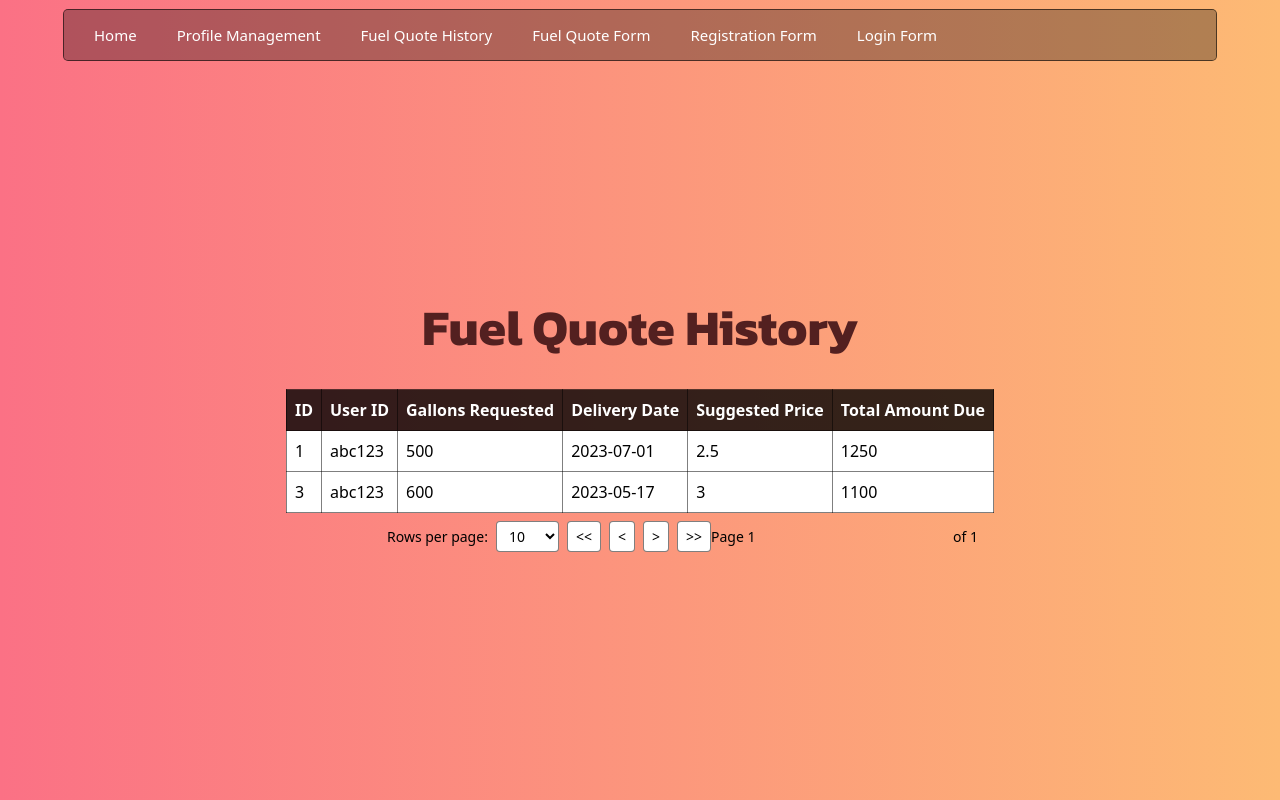
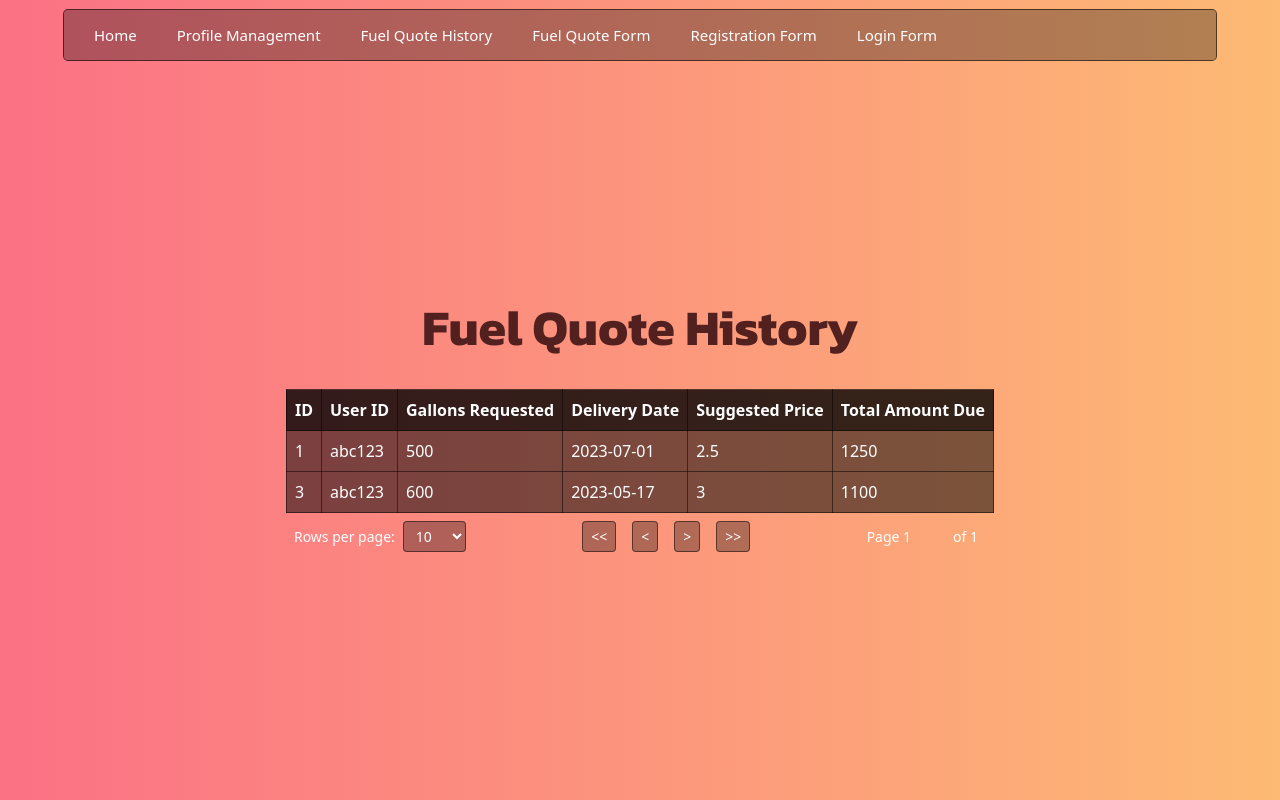
Before and after one commit to zamorakps/project_flash_fuel, a React (Vite) app: page /FuelQuoteHistory in a window 1280 px wide. Built offline with nearby package versions, Linux system fonts and the light colour scheme.

Commit message:
Updated table styling

```diff
--- a/src/routes/FuelQuoteHistoryPage.jsx
+++ b/src/routes/FuelQuoteHistoryPage.jsx
@@ -148,12 +148,11 @@ const FuelQuoteHistoryPage = () => {
             <option value={100}>100</option>
           </select>
         </div>
-        <div>
+        <div className="PaginationButtonsContainer"> {/* Add new wrapper div with new class */}
     <button
       onClick={() => handleChangePage(null, 0)}
       disabled={page === 0}
-            className="TablePaginationButton"
-          >
+      className="TablePaginationButton">
       {'<<'}
     </button>
     <button
@@ -177,6 +176,8 @@ const FuelQuoteHistoryPage = () => {
     >
       {'>>'}
     </button>
+  </div>
+          <div>
           <span>
             Page{' '}
             <input
@@ -186,8 +187,8 @@ const FuelQuoteHistoryPage = () => {
                 const newPage = event.target.value ? Number(event.target.value) - 1 : 0;
                 handleChangePage(null, newPage);
               }}
-              className="TablePaginationInput"
-            />{' '}
+              className="TablePaginationInput PageInput"
+            />
             of {pageCount}
           </span>
         </div>
--- a/src/styles/FuelQuoteHistoryPageStyles.css
+++ b/src/styles/FuelQuoteHistoryPageStyles.css
@@ -1,3 +1,4 @@
+/*
 input,
 textarea,
 button {
@@ -135,3 +136,175 @@ button {
   box-shadow: 0 0 0 2px var(--black-a1);
   outline: none;
 }
+*/
+@import '@radix-ui/colors/black-alpha.css';
+@import '@radix-ui/colors/violet.css';
+@import '@radix-ui/colors/mauve.css';
+@tailwind base;
+@tailwind components;
+@tailwind utilities;
+@tailwind variants;
+
+/* reset */
+input,
+textarea,
+button {
+  all: unset;
+  box-sizing: border-box;
+}
+
+.container {
+  max-width: 100%;
+  margin-left: auto;
+  margin-right: auto;
+  padding-left: 1rem;
+  padding-right: 1rem;
+}
+
+.TableContainer {
+  width: 100%;
+  margin-bottom: 1rem;
+}
+
+.Table {
+  width: 100%;
+  border-collapse: collapse;
+  background-color: var(--black-a5);
+}
+
+.Table thead {
+  background-color: var(--black-a9);
+  color: white;
+}
+
+.Table tbody {
+  background-color: var(--black-a5);
+  color: white;
+}
+
+.Table tr:hover {
+  background-color: var(--black-a1);
+}
+
+.TableCell {
+  padding: 0.5rem;
+  border: 1px solid var(--black-a7);
+}
+
+.TablePagination {
+  display: flex;
+  justify-content: space-between; /* change from flex-end to space-between */
+  align-items: center;
+  padding: 0.5rem;
+  font-size: 14px;
+  color: white;
+}
+
+.TablePagination div {
+  display: flex;
+  align-items: center;
+}
+
+.TablePagination span {
+  margin-right: 0.5rem;
+}
+
+.TablePaginationSelect {
+  font-size: 14px;
+  color: white;
+  background-color: var(--black-a5);
+  border: 1px solid var(--black-a7);
+  border-radius: 4px;
+  padding: 0.25rem 0.5rem;
+}
+
+.TablePaginationSelect:hover {
+  box-shadow: 0 0 0 1px black;
+}
+
+.TablePaginationSelect:focus {
+  box-shadow: 0 0 0 2px black;
+}
+
+/*
+.TablePaginationButton {
+  font-size: 14px;
+  color: white;
+  background-color: var(--black-a5);
+  border: 1px solid var(--black-a7);
+  border-radius: 4px;
+  padding: 0.25rem 0.5rem;
+  cursor: pointer;
+  transition: background-color 0.2s ease-in-out;
+  margin-left: 0.5rem;
+}
+*/
+
+.TablePaginationButton {
+  font-size: 14px;
+  color: white;
+  background-color: var(--black-a5);
+  border: 1px solid var(--black-a7);
+  border-radius: 4px;
+  padding: 0.25rem 0.5rem;
+  cursor: pointer;
+  transition: background-color 0.2s ease-in-out;
+  margin-left: 0.5rem;
+  margin-right: 0.5rem; /* Add this new line. */
+}
+
+.PaginationButtonsContainer {
+  flex-grow: 1;
+  display: flex;
+  justify-content: center;
+}
+
+.TablePaginationButton:hover {
+  box-shadow: 0 0 0 1px black;
+}
+
+.TablePaginationButton:focus {
+  box-shadow: 0 0 0 2px black;
+}
+
+.PageInput {
+  width: 50px;  /* Adjust this value as needed */
+}
+
+.text-3xl {
+  font-size: 1.875rem;
+  line-height: 2.25rem;
+  font-weight: 700;
+  letter-spacing: -0.025em;
+}
+
+.font-bold {
+  font-weight: 700;
+}
+
+.mb-6 {
+  margin-bottom: 1.5rem;
+}
+
+.input {
+  margin-bottom: 0.5rem;
+}
+
+.input label {
+  display: block;
+  margin-bottom: 0.25rem;
+  font-weight: 500;
+}
+
+.input input {
+  width: 100%;
+  padding: 0.5rem;
+  border-radius: 4px;
+  border: 1px solid var(--black-a7);
+  font-size: 14px;
+}
+
+.input input:focus {
+  box-shadow: 0 0 0 2px var(--black-a1);
+  outline: none;
+}
```
Lines whose indentation alone changed are shown as unchanged.
